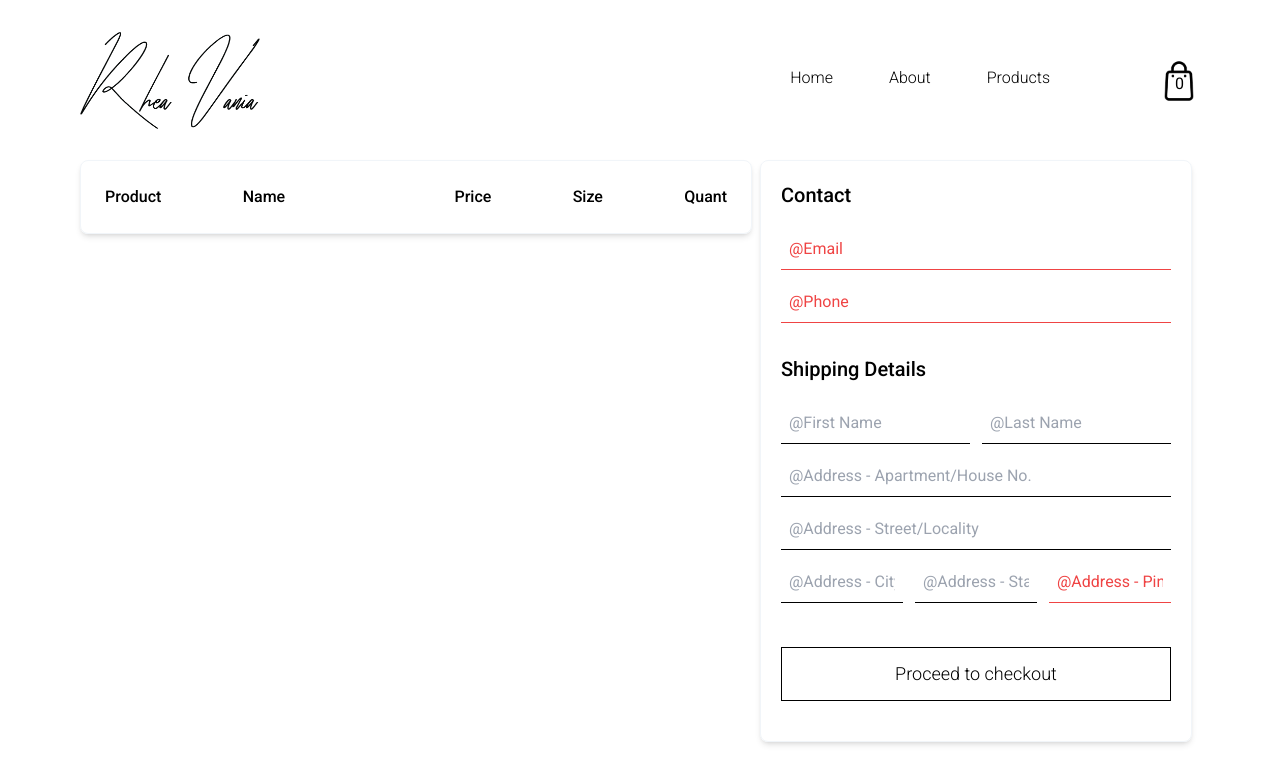
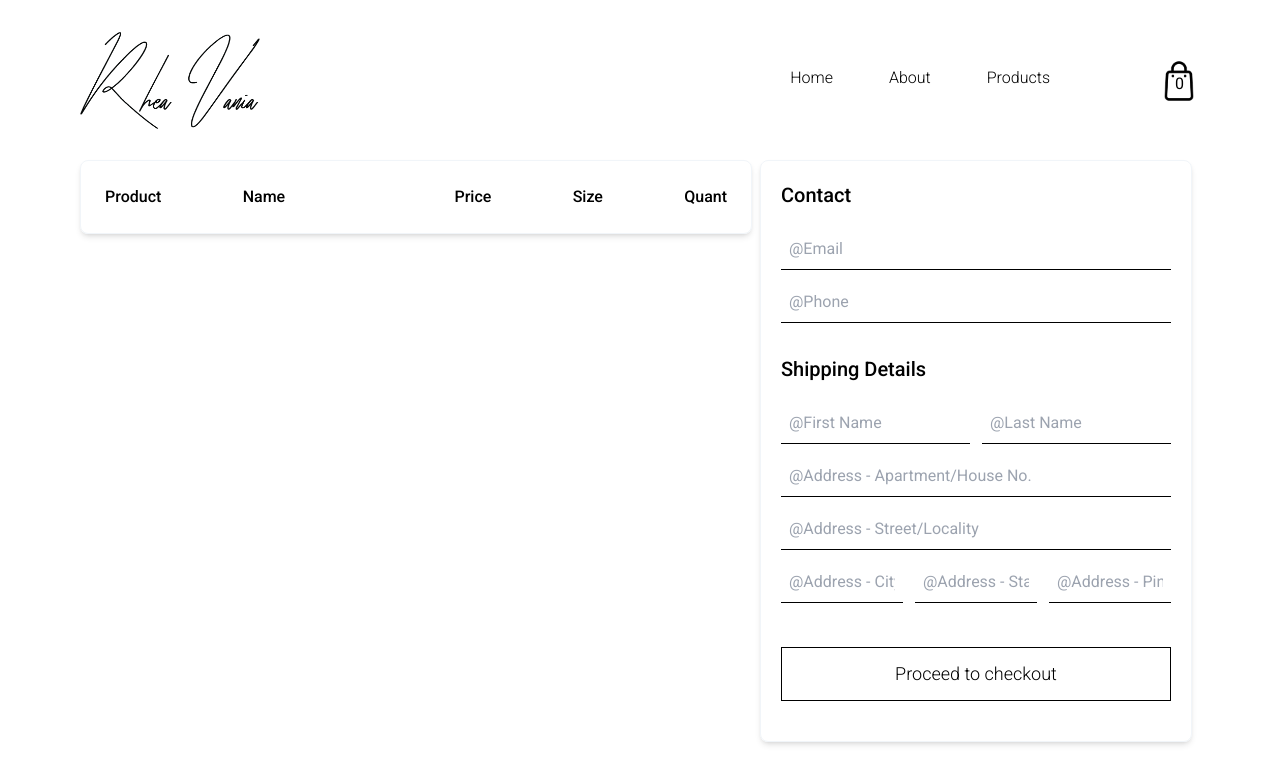
Before and after one commit to AnuragAmbekar741/Ecom-React-Tailwind, a Next.js app: page /CartPage in a window 1280 px wide. Shown: the top 784 px of the page. Built offline with nearby package versions, Linux system fonts and the light colour scheme.

Commit message:
form validations

```diff
--- a/components/CartPage/DeliveryDetailsForm.tsx
+++ b/components/CartPage/DeliveryDetailsForm.tsx
@@ -54,13 +54,13 @@ const DeliveryDetailsForm:React.FC = () => {
     <div className='mx-2 p-5 rounded-lg shadow-md border border-slate-100'>
       <h2 className='text-xl font-medium mb-5'>Contact</h2>
       <input
-        className={`p-2 border-b border-black w-full focus:outline-none mb-3 ${formStatus && details.email=='' || !validation.emailVal ?'border-red-500 placeholder:text-red-500':''}`}
+        className={`p-2 border-b border-black w-full focus:outline-none mb-3 ${formStatus && details.email=='' || formStatus && !validation.emailVal ?'border-red-500 placeholder:text-red-500':''}`}
         placeholder={`${formStatus && details.email==''?'Please enter valid email':'@Email' }`}
         value={details.email}
         onChange={(e)=>setDetails({...details,email:e.target.value})}
         />
       <input
-        className={`p-2 border-b border-black w-full focus:outline-none mb-3 ${formStatus && details.phone=='' || !validation.phoneVal ?'border-red-500 placeholder:text-red-500':''}`}
+        className={`p-2 border-b border-black w-full focus:outline-none mb-3 ${formStatus && details.phone=='' || formStatus && !validation.phoneVal ?'border-red-500 placeholder:text-red-500':''}`}
         placeholder={`${formStatus && details.email==''?'Please enter valid phone number':'@Phone' }`}
         value={details.phone}
         onChange={(e)=>setDetails({...details,phone:e.target.value})}
@@ -106,7 +106,7 @@ const DeliveryDetailsForm:React.FC = () => {
             onChange={(e)=>setDetails({...details,state:e.target.value})}
           />
           <input
-            className={`p-2 border-b border-black w-1/3 focus:outline-none mb-1 ${formStatus && details.pin=='' || !validation.pinVal ?'border-red-500 placeholder:text-red-500':''}`}
+            className={`p-2 border-b border-black w-1/3 focus:outline-none mb-1 ${formStatus && details.pin=='' || formStatus && !validation.pinVal ?'border-red-500 placeholder:text-red-500':''}`}
             placeholder='@Address - Pin'
             value={details.pin}
             onChange={(e)=>setDetails({...details,pin:e.target.value})}
```
